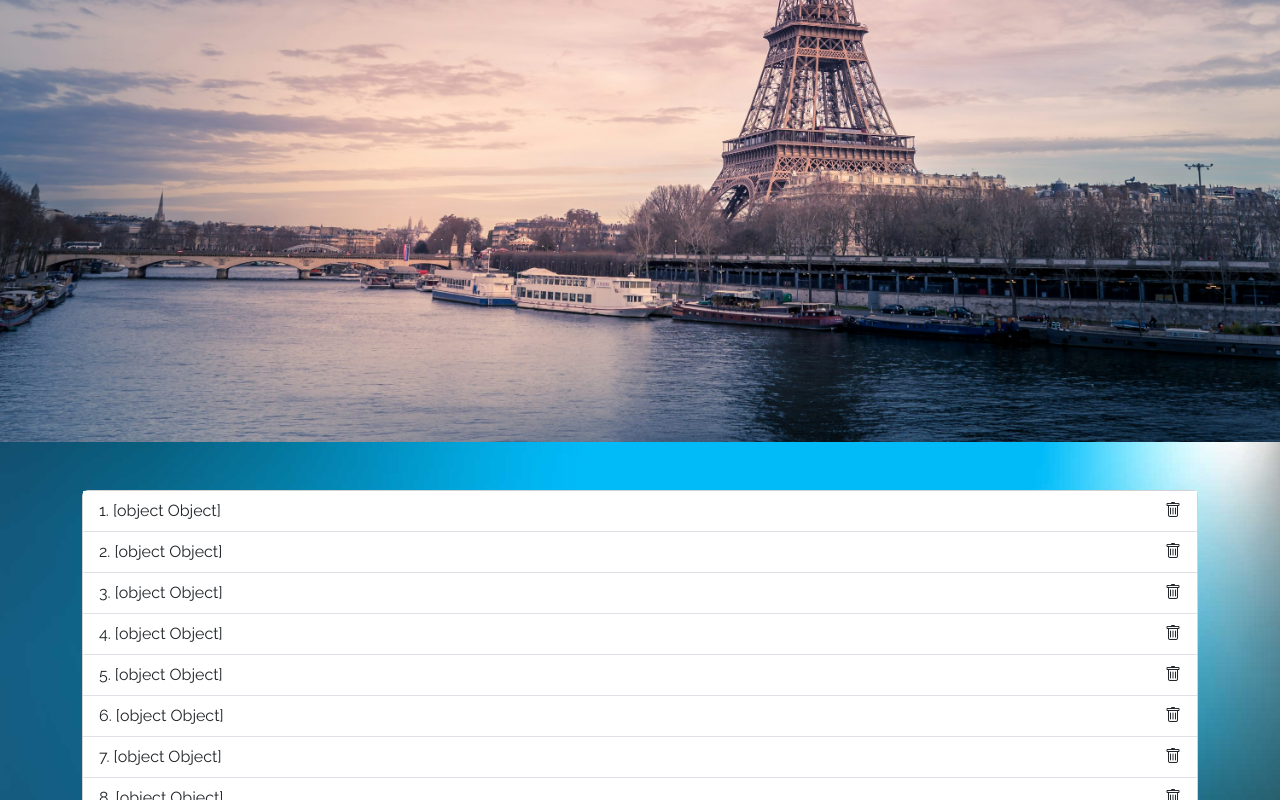
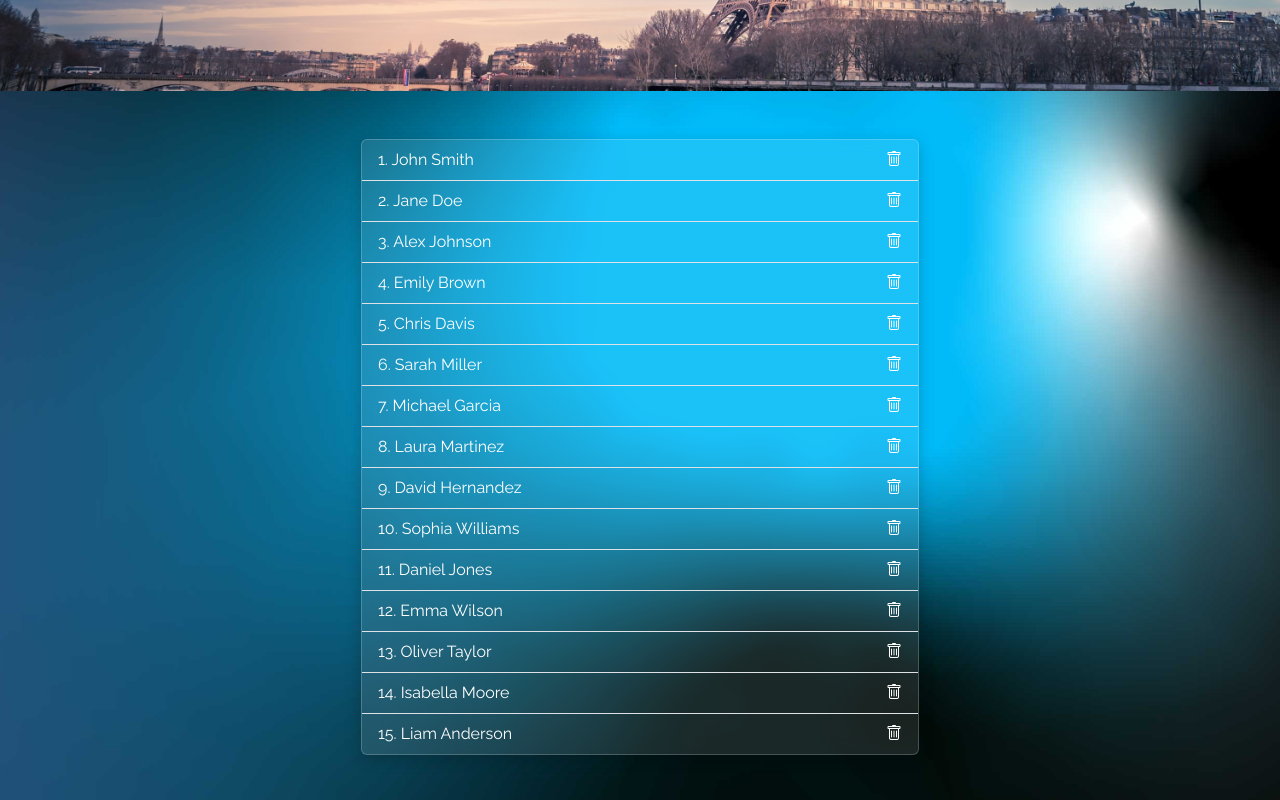
Before and after one commit to GiuseppeColucci95/booRoad_team2, a React (Vite) app: page /trips/1 in a window 1280 px wide. Shown: the part 620-1420 px from the top of the page. Built offline with nearby package versions, Linux system fonts and the light colour scheme.

Commit message:
feat: enhance Trip page styling and update traveler display format

```diff
--- a/src/index.css
+++ b/src/index.css
@@ -194,3 +194,39 @@ hr {
     margin-left: 2rem;
     margin-right: 2rem;
 }
+
+#jumbotron img {
+    height: 500px;
+    object-fit: cover;
+}
+
+.travelers {
+    background-color: transparent;
+    color: var(--secondary-light);
+}
+
+#travelers {
+
+    ul {
+
+
+        li:last-child {
+            border-bottom: none !important;
+        }
+    }
+
+    .traveler-card {
+        width: 50%;
+        margin: auto;
+        background: rgba(255, 255, 255, 0.1);
+        /* Sfondo trasparente */
+        backdrop-filter: blur(10px);
+        /* Sfocatura dello sfondo */
+        -webkit-backdrop-filter: blur(10px);
+        /* Sfocatura per Safari */
+        border: 1px solid rgba(255, 255, 255, 0.2);
+        /* Bordo semi-trasparente */
+        box-shadow: 0 4px 15px rgba(0, 0, 0, 0.2);
+        /* Ombra leggera */
+    }
+}
--- a/src/pages/Trip.jsx
+++ b/src/pages/Trip.jsx
@@ -28,7 +28,7 @@ export default function Trip() {
               {
                 travelers.map((traveler, index) => (
                   <li className="list-group-item travelers border-0 border-bottom rounded-0 d-flex justify-content-between" key={index}>
-                    <div>{`${index + 1}. ${traveler}`}</div>
+                    <div>{`${index + 1}. ${traveler.firstName + ' ' + traveler.lastName}`}</div>
                     <div><i className="bi bi-trash"></i></div>
                   </li>
                 ))
```
